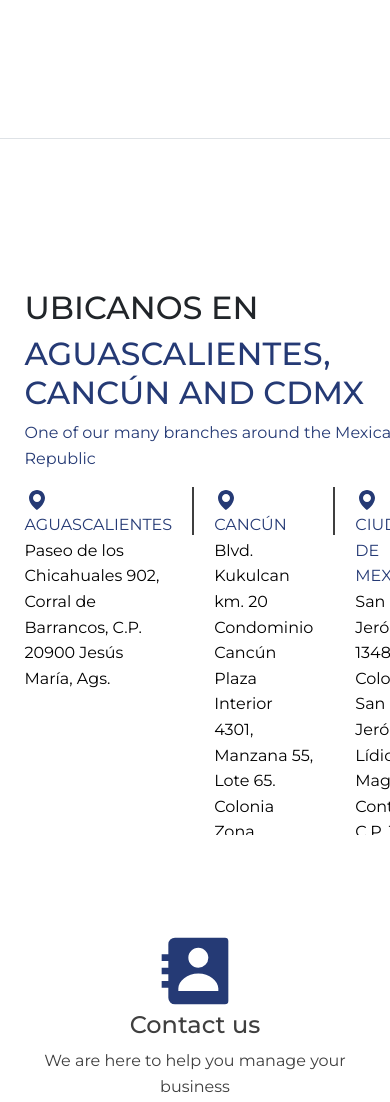
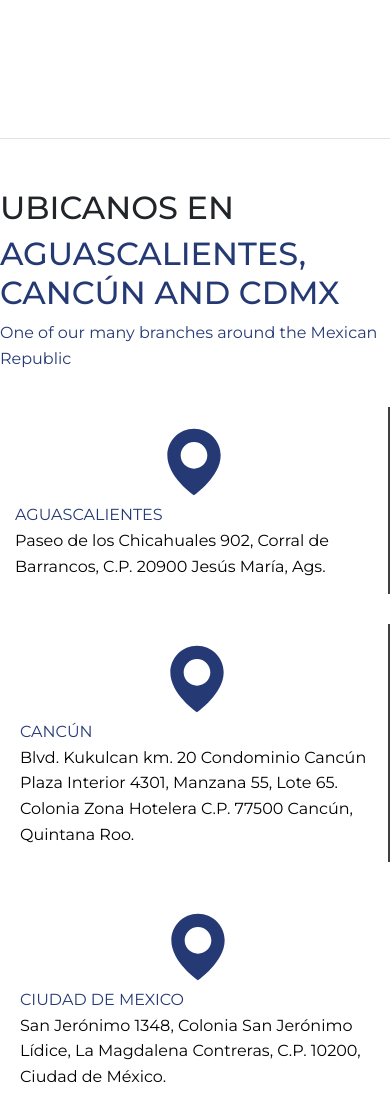
Before and after one commit to ruzyasociados/ruzyasociadosV2, a plain HTML site: page english/home.html in a window 390 px wide. Shown: the part 8620-9722 px from the top of the page. Drawn offline with nearby package versions, Linux system fonts and the light colour scheme.

Commit message:
Responsive en seccion de Ubicacion

```diff
--- a/css/main.css
+++ b/css/main.css
@@ -510,7 +510,8 @@ footer p {
 
 #local {
     background: #ffffff;
-    padding-bottom: 300px;
+    padding-bottom: 300px; /* Asegura suficiente espacio debajo */
+    margin-bottom: 50px; /* Espacio adicional entre secciones */
     display: flex;
     justify-content: center;
     font-size: 16px;
@@ -520,6 +521,19 @@ footer p {
     width: 70%;
     margin-left: 100px;
     padding-top: 150px;
+    text-align: left; /* Centra el contenido */
+}
+
+#numeros-local {
+    display: flex;
+    justify-content: space-around;
+    gap: 20px; /* Espacio entre las columnas */
+    padding: 20px 0;
+}
+
+#numeros-local div {
+    flex: 1; /* Hace que cada bloque ocupe el mismo espacio */
+    text-align: center;
 }
 
 #fondo-pie{
@@ -527,12 +541,13 @@ footer p {
     padding-bottom: 20px;
 }
 
-#mapa{
+#mapa {
     color: #000;
     text-decoration: none;
+    display: block;
 }
 
-#mapa:hover{
+#mapa:hover {
     color: #253A75;
     font-size: 16.10px;
 }
@@ -766,6 +781,34 @@ p {
         width: 80px;   /* Ajustar el tamaño del icono de contacto */
         height: 80px;
     }
+
+    #local {
+        flex-direction: column; /* Apila los elementos en lugar de alinearlos horizontalmente */
+        padding-bottom: 50px;
+    }
+
+    .wrapper {
+        width: 100%; /* Usa todo el ancho disponible */
+        margin-left: 0;
+        padding-top: 50px; /* Reduce el padding superior */
+    }
+
+    #numeros-local {
+        flex-direction: column; /* Cambia la dirección a vertical */
+        align-items: center;
+        gap: 30px; /* Aumenta el espacio entre los bloques */
+    }
+
+    #numeros-local div {
+        width: 90%; /* Ocupa casi todo el ancho de la pantalla */
+        padding: 20px;
+    }
+
+    #mapa img {
+        width: 100px; /* Ajusta el tamaño de las imágenes de los mapas */
+        height: 100px;
+    }
+
 }
 
 /* ================== */
@@ -787,6 +830,16 @@ p {
 
     #titulo-formulario p {
         font-size: 1rem; /* Ajustar el tamaño del texto */
+    }
+
+    #numeros-local div {
+        width: 100%; /* Usa todo el ancho */
+        padding: 15px;
+    }
+
+    #mapa img {
+        width: 80px; /* Ajusta el tamaño de las imágenes para pantallas pequeñas */
+        height: 80px;
     }
 }
 
```
Also changed, not shown: index.html (+6 -8 lines).
